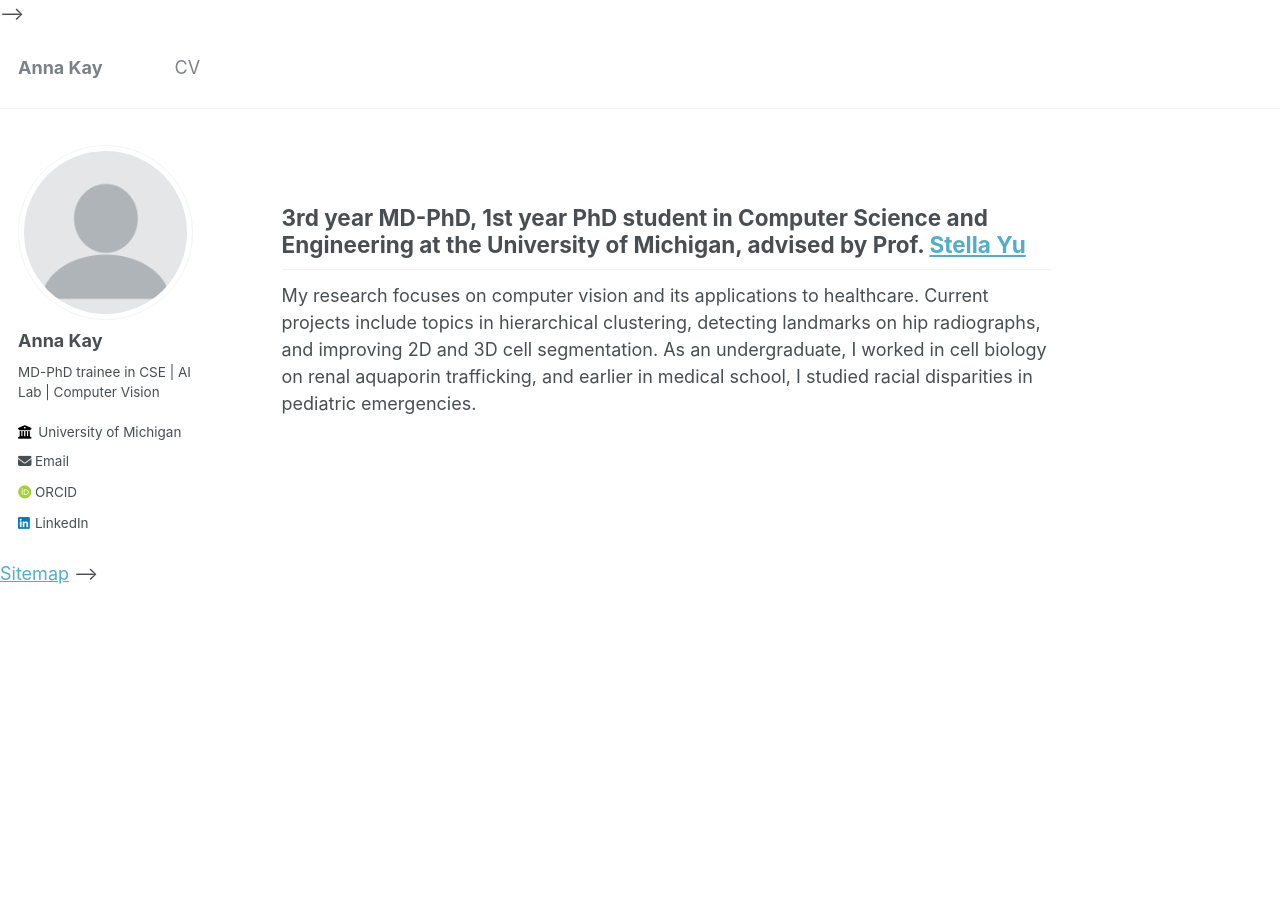
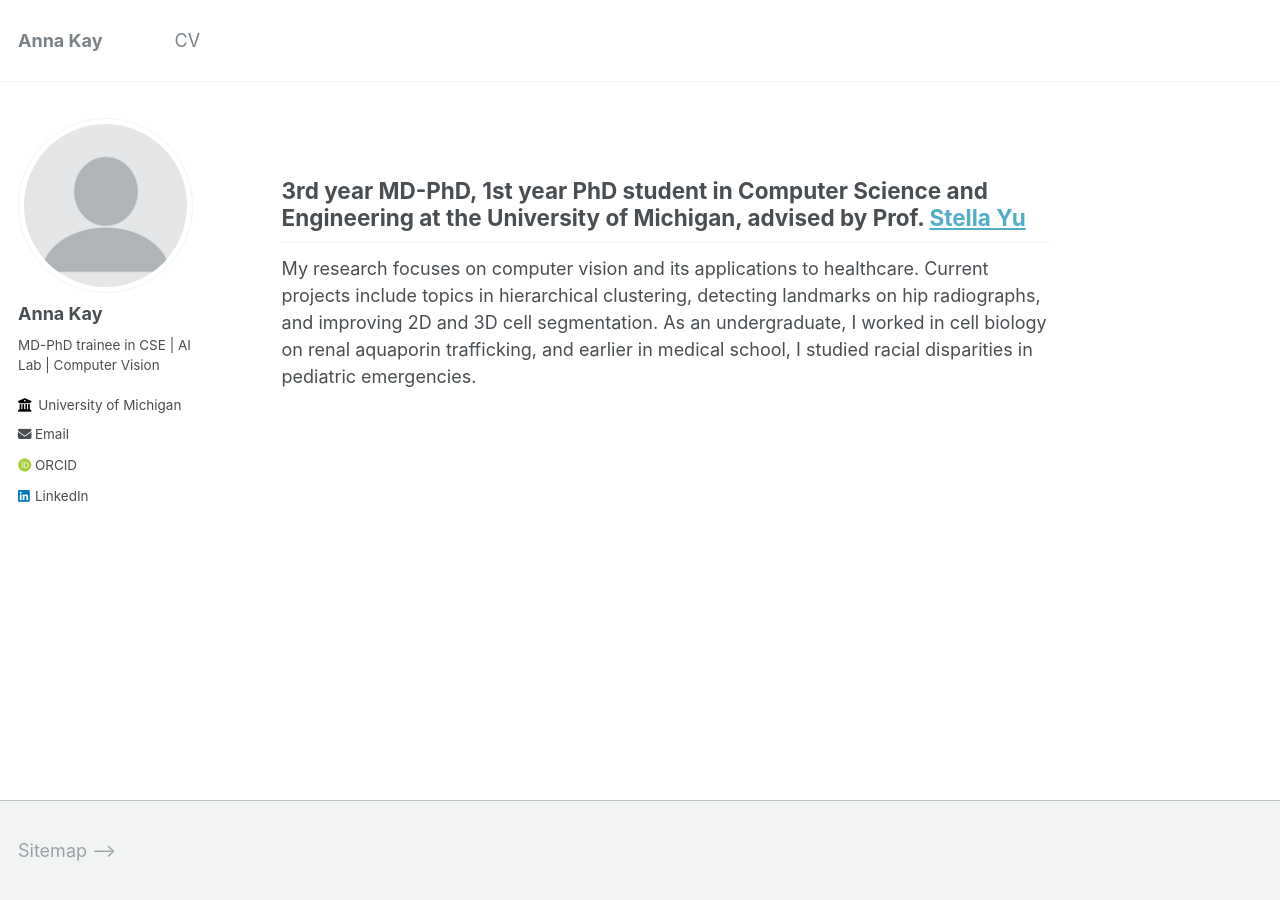
Before and after one commit to anna1k/anna1k.github.io, a Jekyll site: the page built from _pages/about.md, in a window 1280 px wide. Built offline with Jekyll 4.4.1, drawn with Linux system fonts in a browser that asks for light colours; some web fonts are replaced.

Commit message:
tryagain

```diff
--- a/_includes/footer.html
+++ b/_includes/footer.html
@@ -1,24 +1,24 @@
 {% include base_path %}
 
-<div class="page__footer-follow">
-  <ul class="social-icons">
-    {% if site.data.ui-text[site.locale].follow_label %}
-      <li><strong>{{ site.data.ui-text[site.locale].follow_label }}</strong></li>
-    {% endif %}
-    {% if site.twitter.username %}
-      <li><a href="https://twitter.com/{{ site.twitter.username }}"><i class="fab fa-twitter-square" aria-hidden="true"></i> Twitter</a></li>
-    {% endif %}
-    {% if site.facebook.username %}
-      <li><a href="https://facebook.com/{{ site.facebook.username }}"><i class="fab fa-facebook-square" aria-hidden="true"></i> Facebook</a></li>
-    {% endif %}
-    {% if site.author.github %}
-      <li><a href="http://github.com/{{ site.author.github }}"><i class="fab fa-github" aria-hidden="true"></i> GitHub</a></li>
-    {% endif %}
-    {% if site.author.bitbucket %}
-      <li><a href="http://bitbucket.org/{{ site.author.bitbucket }}"><i class="fab fa-bitbucket" aria-hidden="true"></i> Bitbucket</a></li>
-    {% endif %}
-    <li><a href="{% if site.atom_feed.path %}{{ site.atom_feed.path }}{% else %}{{ base_path }}/feed.xml{% endif %}"><i class="fa fa-fw fa-rss-square" aria-hidden="true"></i> {{ site.data.ui-text[site.locale].feed_label | default: "Feed" }}</a></li>
-  </ul>
-</div>
+<!-- <div class="page__footer-follow"> -->
+  <!-- <ul class="social-icons"> -->
+    <!-- {% if site.data.ui-text[site.locale].follow_label %} -->
+      <!-- <li><strong>{{ site.data.ui-text[site.locale].follow_label }}</strong></li> -->
+    <!-- {% endif %} -->
+    <!-- {% if site.twitter.username %} -->
+      <!-- <li><a href="https://twitter.com/{{ site.twitter.username }}"><i class="fab fa-twitter-square" aria-hidden="true"></i> Twitter</a></li> -->
+    <!-- {% endif %} -->
+    <!-- {% if site.facebook.username %} -->
+      <!-- <li><a href="https://facebook.com/{{ site.facebook.username }}"><i class="fab fa-facebook-square" aria-hidden="true"></i> Facebook</a></li> -->
+    <!-- {% endif %} -->
+    <!-- {% if site.author.github %} -->
+      <!-- <li><a href="http://github.com/{{ site.author.github }}"><i class="fab fa-github" aria-hidden="true"></i> GitHub</a></li> -->
+    <!-- {% endif %} -->
+    <!-- {% if site.author.bitbucket %} -->
+      <!-- <li><a href="http://bitbucket.org/{{ site.author.bitbucket }}"><i class="fab fa-bitbucket" aria-hidden="true"></i> Bitbucket</a></li> -->
+    <!-- {% endif %} -->
+    <!-- <li><a href="{% if site.atom_feed.path %}{{ site.atom_feed.path }}{% else %}{{ base_path }}/feed.xml{% endif %}"><i class="fa fa-fw fa-rss-square" aria-hidden="true"></i> {{ site.data.ui-text[site.locale].feed_label | default: "Feed" }}</a></li> -->
+  <!-- </ul> -->
+<!-- </div> -->
 
-<div class="page__footer-copyright">&copy; {{ site.time | date: '%Y' }} {{ site.name | default: site.title }}. {{ site.data.ui-text[site.locale].powered_by | default: "Powered by" }} <a href="http://jekyllrb.com" rel="nofollow">Jekyll</a> &amp; <a href="https://github.com/academicpages/academicpages.github.io">AcademicPages</a>, a fork of <a href="https://mademistakes.com/work/minimal-mistakes-jekyll-theme/" rel="nofollow">Minimal Mistakes</a>.</div>
+<!-- <div class="page__footer-copyright">&copy; {{ site.time | date: '%Y' }} {{ site.name | default: site.title }}. {{ site.data.ui-text[site.locale].powered_by | default: "Powered by" }} <a href="http://jekyllrb.com" rel="nofollow">Jekyll</a> &amp; <a href="https://github.com/academicpages/academicpages.github.io">AcademicPages</a>, a fork of <a href="https://mademistakes.com/work/minimal-mistakes-jekyll-theme/" rel="nofollow">Minimal Mistakes</a>.</div> -->
--- a/_layouts/default.html
+++ b/_layouts/default.html
@@ -8,7 +8,7 @@ layout: compress
 <html lang="{{ site.locale | slice: 0,2 }}" class="no-js">
   <head>
     {% include head.html %}
-    <!-- {% include head/custom.html %} -->
+    {% include head/custom.html %}
   </head>
 
   <body>
@@ -18,12 +18,12 @@ layout: compress
 
     {{ content }}
 
-    <!-- <div class="page__footer"> -->
-      <!-- <footer> -->
+    <div class="page__footer">
+      <footer>
         <!-- {% include footer/custom.html %} -->
-        <!-- {% include footer.html %} -->
-      <!-- </footer> -->
-    <!-- </div> -->
+        {% include footer.html %}
+      </footer>
+    </div>
 
     {% include scripts.html %}
 
```
